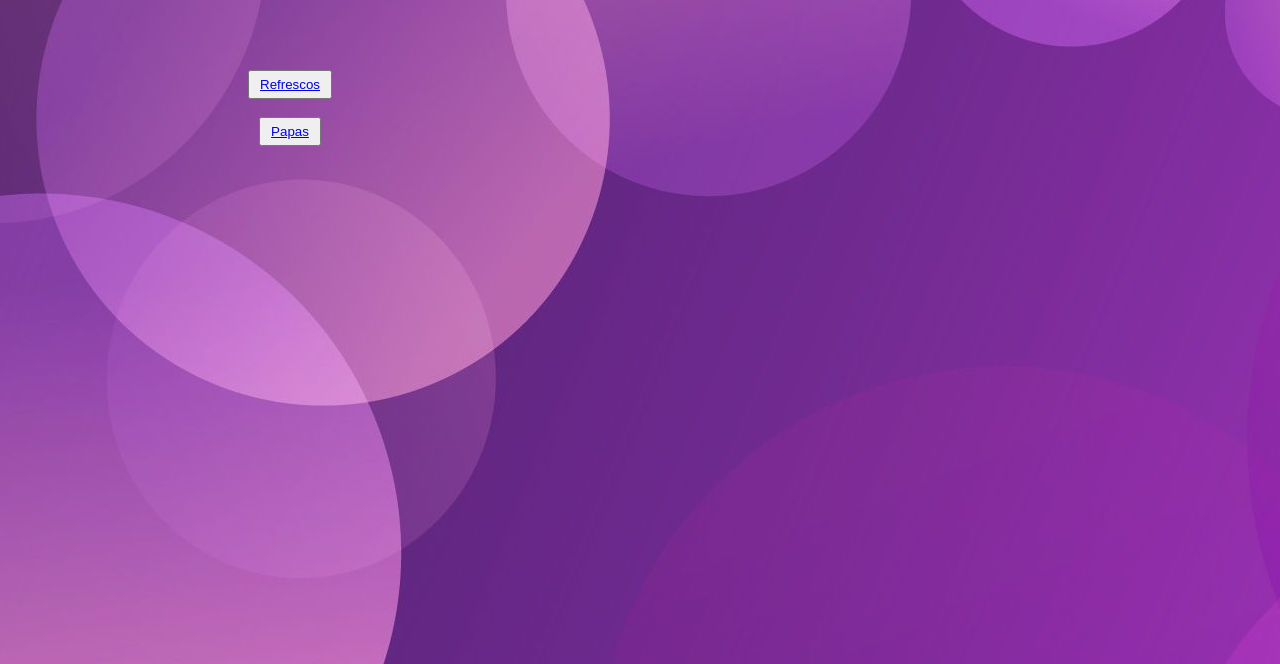
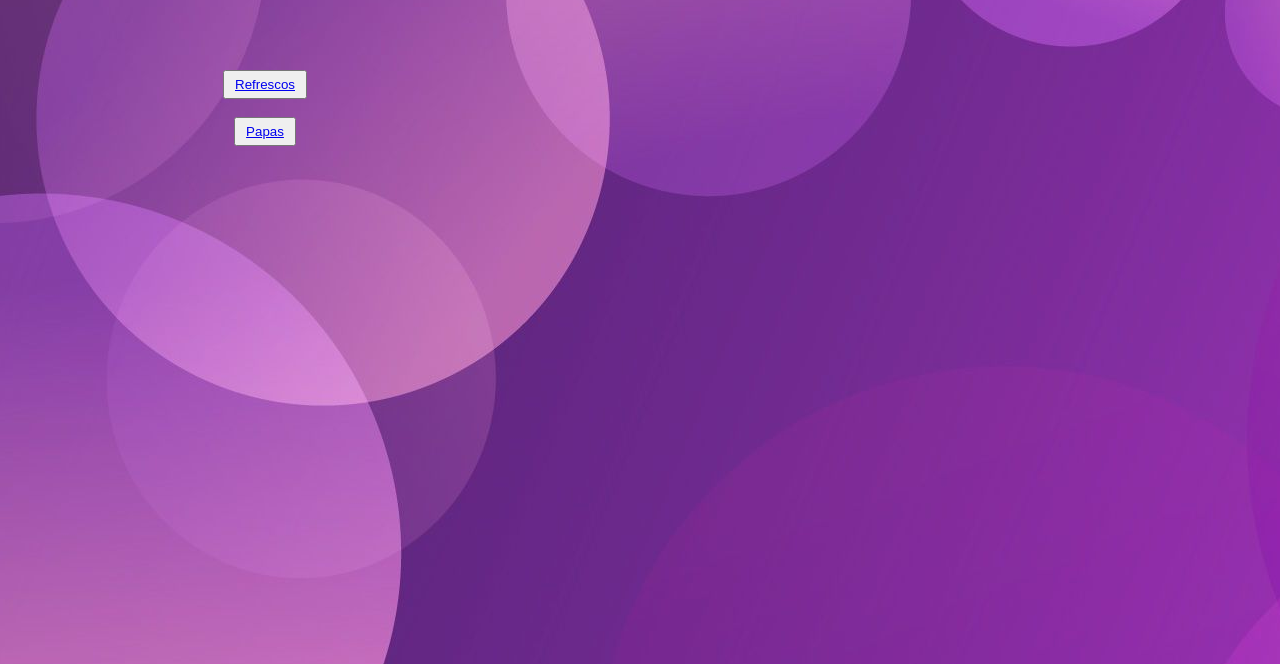
Before and after one commit to JoshuaRiveron/Tienda, a plain HTML site: page index.html in a window 1280 px wide. Shown: the part 136-800 px from the top of the page. Drawn offline with Linux system fonts and the light colour scheme.

Commit message:
Update style.css

```diff
--- a/css/style.css
+++ b/css/style.css
@@ -36,10 +36,6 @@ body{
     text-align: center;
 }
 
-.boton{
-    margin-left: 50px;
-}
-
 .boton:hover{
     background-color: #d9bbf5;
     position: relative;
```
